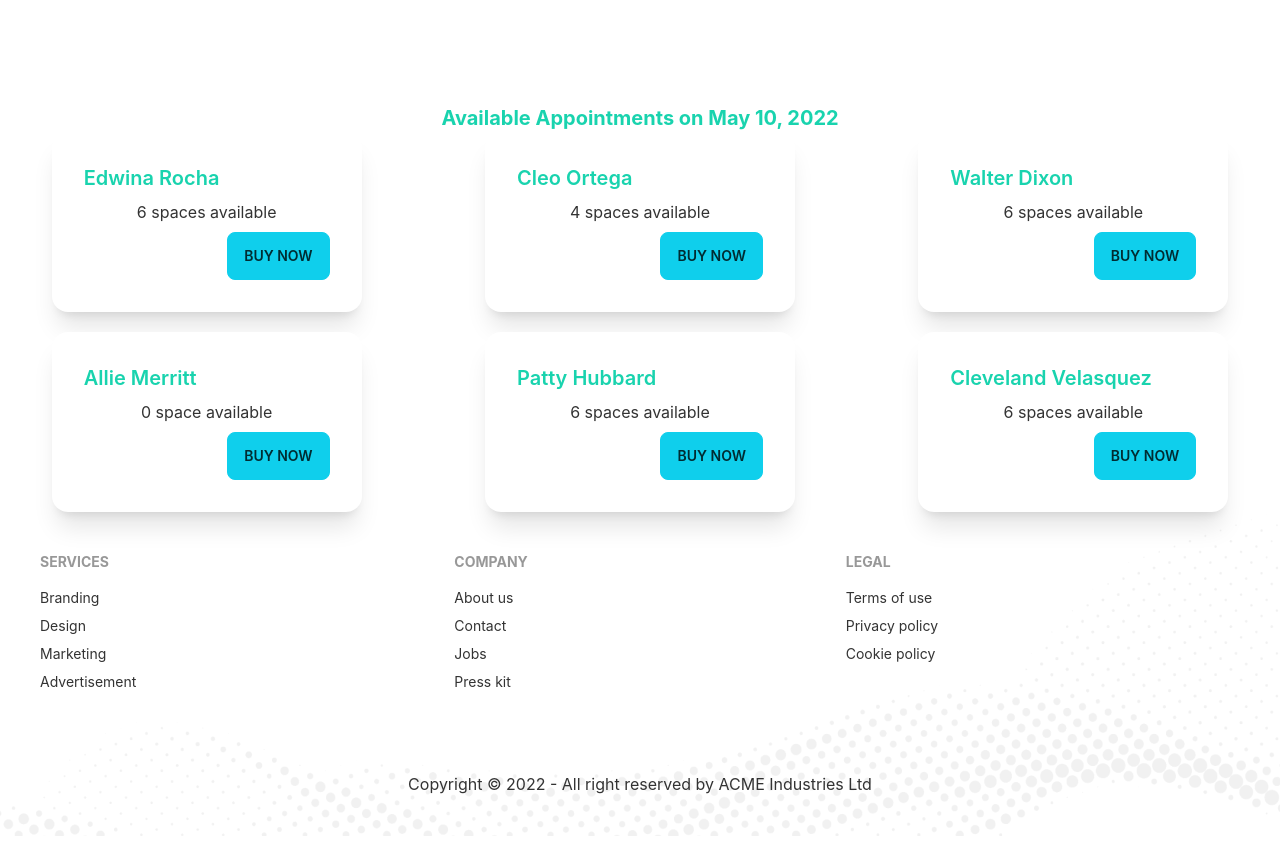
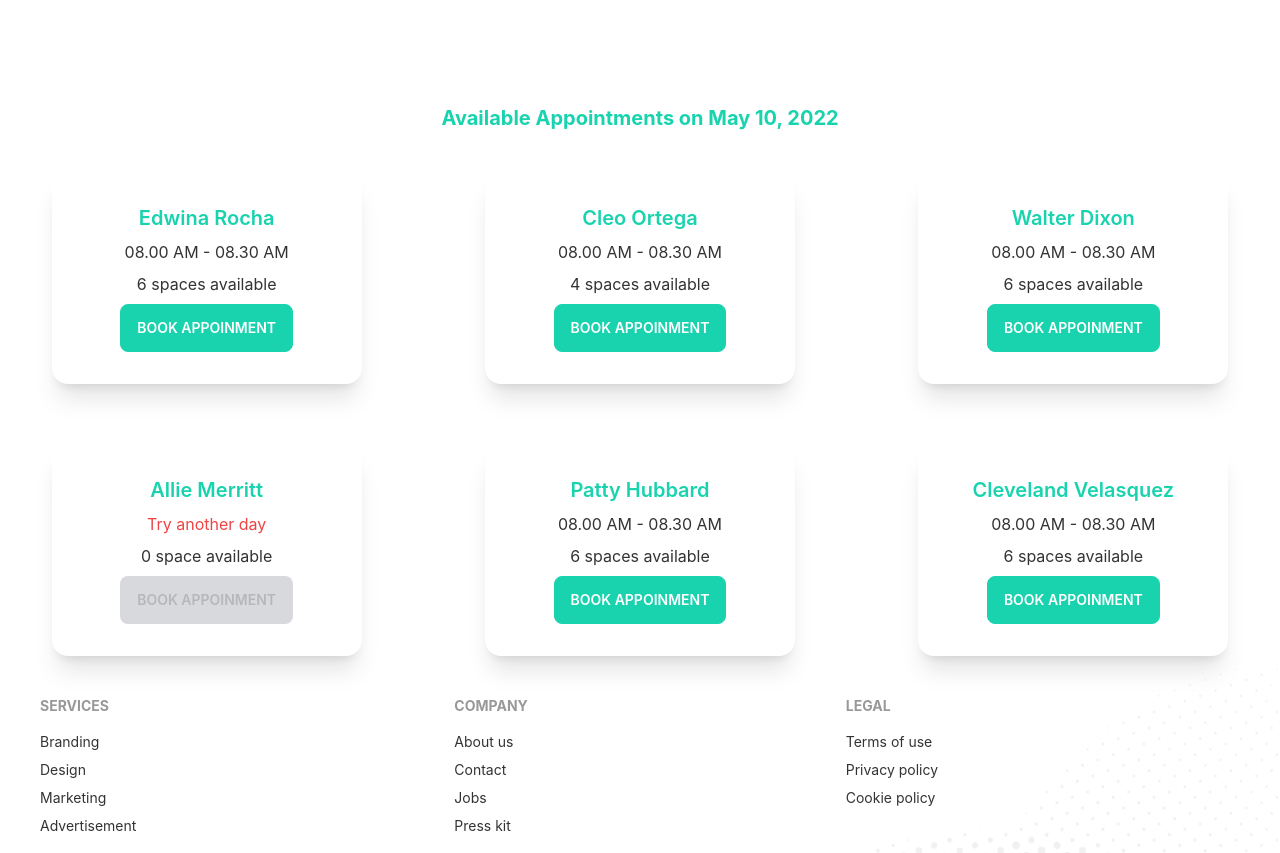
Before and after one commit to FahamidulDipro/doctors-portal-client, a React (Create React App) app: page /appoinment in a window 1280 px wide. Shown: the part 760-1613 px from the top of the page. Built offline with nearby package versions, Linux system fonts and the light colour scheme.

Commit message:
added modal to book services

```diff
--- a/src/Pages/Appointment/AvailableAppoinments.js
+++ b/src/Pages/Appointment/AvailableAppoinments.js
@@ -1,9 +1,11 @@
 import { format } from 'date-fns';
 import React, { useEffect, useState } from 'react';
+import BookingModal from './BookingModal';
 import Service from './Service';
 
 const AvailableAppoinments = ({date}) => {
     const [services,setServices] = useState([]);
+    const [treatment,setTreatment] = useState(null);
     useEffect(()=>{
         fetch('services.json').then(res=>res.json()).then(data=>setServices(data));
     },[])
@@ -12,9 +14,12 @@ const AvailableAppoinments = ({date}) => {
             <h3 className='text-secondary font-bold text-xl '>Available Appointments on {format(date, "PP")}</h3>
             <div className='grid lg:grid-cols-3 md:grid-cols-2 sm:grid-cols-1 grid-cols-1 gap-5'>
             {
-                services.map(service=><Service key={service._id} service={service}></Service>)
+                services.map(service=><Service key={service._id} service={service} setTreatment={setTreatment}></Service>)
             }
             </div>
+            {
+                treatment&&<BookingModal date={date} treatment={treatment}></BookingModal>
+            }
 
         </div>
     );
--- /dev/null
+++ b/src/Pages/Appointment/BookingModal.js
@@ -0,0 +1,65 @@
+import React from "react";
+import { format } from "date-fns";
+const BookingModal = ({ date, treatment }) => {
+  const { name, slots } = treatment;
+  return (
+    <div>
+      <input type="checkbox" id="booking-modal" class="modal-toggle" />
+      <div class="modal">
+        <div class="modal-box relative">
+          <label
+            for="booking-modal"
+            class="btn btn-sm btn-circle absolute right-2 top-2"
+          >
+            ✕
+          </label>
+          <h3 class="text-lg font-bold">
+            Booking For: <span className="text-secondary">{name}</span>
+          </h3>
+          <form>
+            <input
+              type="text"
+              value={format(date, "PP")}
+              disabled
+              class="input input-bordered w-full max-w-xs my-1"
+            />
+            <select class="select select-bordered w-full max-w-xs">
+              <option disabled selected>
+                Who shot first?
+              </option>
+              {slots.map((slot) => (
+                <option>{slot}</option>
+              ))}
+            </select>
+            <input
+              type="text"
+              placeholder="Type here"
+              class="input input-bordered w-full max-w-xs my-1"
+            />
+            <input
+              type="text"
+              placeholder="Type here"
+              class="input input-bordered w-full max-w-xs my-1"
+            />
+            <input
+              type="text"
+              placeholder="Type here"
+              class="input input-bordered w-full max-w-xs my-1"
+            />
+            <input
+              type="submit"
+              value="SUBMIT"
+              class="input input-bordered w-full max-w-xs my-1 bg-secondary text-white cursor-pointer"
+            />
+          </form>
+          <p class="py-4">
+            You've been selected for a chance to get one year of subscription to
+            use Wikipedia for free!
+          </p>
+        </div>
+      </div>
+    </div>
+  );
+};
+
+export default BookingModal;
--- a/src/Pages/Appointment/Service.js
+++ b/src/Pages/Appointment/Service.js
@@ -1,16 +1,33 @@
 import React from "react";
 
-const Service = ({ service }) => {
+const Service = ({ service, setTreatment }) => {
   const { name, slots } = service;
+
   return (
-    <div class="card w-3/4 bg-base-100 shadow-xl container mx-auto ">
+    <div class="card w-3/4 bg-base-100 shadow-xl container mx-auto mt-10">
       <div class="card-body ">
-        <h2 className="card-title  text-secondary text-center">{name}</h2>
+        <h2 className="card-title  text-secondary justify-center">{name}</h2>
+        <p>
+          {slots.length > 1 ? (
+            <span>{slots[0]}</span>
+          ) : (
+            <span className="text-red-500">Try another day</span>
+          )}
+        </p>
         <p>
           {slots.length} {slots.length > 1 ? "spaces" : "space"} available
         </p>
-        <div class="card-actions justify-end">
-          <button class="btn btn-primary">Buy Now</button>
+        <div class="card-actions justify-center ">
+          <label
+            for="booking-modal"
+            class="btn-secondary text-white btn modal-button"
+            disabled={slots.length === 0}
+            onClick={() => {
+              setTreatment(service);
+            }}
+          >
+            Book Appoinment
+          </label>
         </div>
       </div>
     </div>
```
